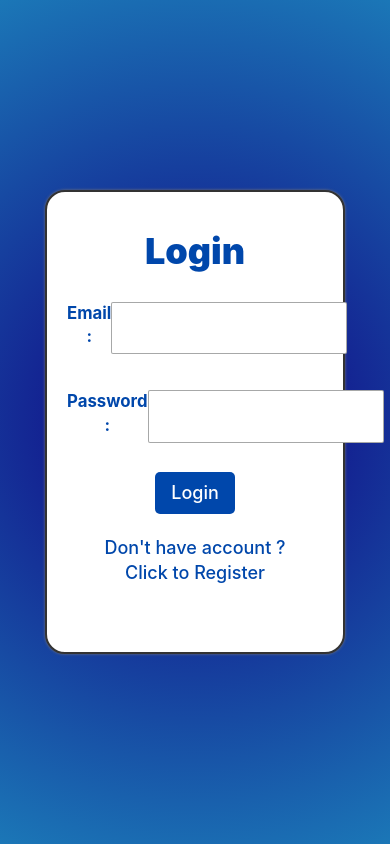
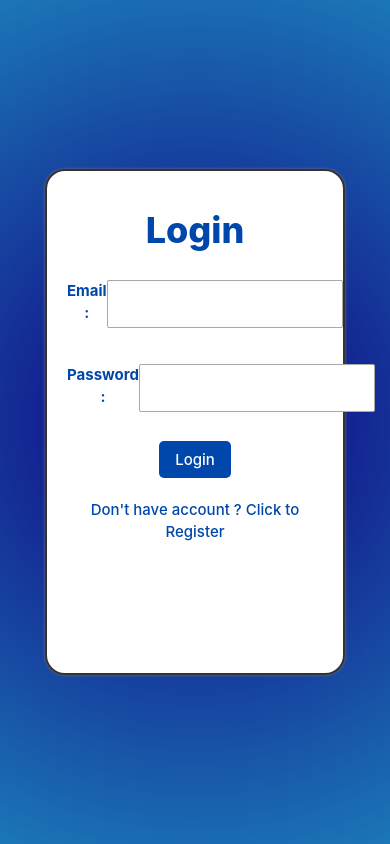
Before and after one commit to RevantTripathi/react-let-sconnect-network-app, a React (Create React App) app in the folder net-app/: page / in a window 390 px wide. Built offline with nearby package versions, Linux system fonts and the light colour scheme.

Commit message:
login-responsive

```diff
--- a/net-app/src/pages/LoginPage/LoginPage.css
+++ b/net-app/src/pages/LoginPage/LoginPage.css
@@ -9,8 +9,8 @@
     /* background-image: url(./logo-blue.png);
     background-repeat: no-repeat;
     background-size: cover; */
-    background: rgb(20,17,64);
-background: radial-gradient(circle, rgba(20,17,64,1) 0%, rgba(18,18,138,1) 19%, rgba(27,119,183,1) 100%);
+    background: rgb(20, 17, 64);
+    background: radial-gradient(circle, rgba(20, 17, 64, 1) 0%, rgba(18, 18, 138, 1) 19%, rgba(27, 119, 183, 1) 100%);
     opacity: 1;
     box-shadow: 0 0 100px black;
 
@@ -72,7 +72,7 @@ em:hover {
     color: #0047ab;
 }
 
-.regi-btn{
+.regi-btn {
     font-size: 18px;
     font-weight: 500;
     padding: 8px 16px;
@@ -82,3 +82,39 @@ em:hover {
     color: #0047ab;
     background-color: white;
 }
+
+
+@media (max-width : 1250px) {
+    .form {
+        display: flex;
+        flex-direction: column;
+        align-items: center;
+        padding: 20px;
+        background-color: white;
+        width: 30vw;
+        height: 60vh;
+        box-shadow: 0 0 3px rgb(118, 115, 115);
+        min-width: 300px;
+        margin: 0;
+        border: 2px solid;
+        border-radius: 20px;
+    }
+
+    .form-seg label {
+        font-size: 15px;
+        color: #0047ab;
+    }
+
+    .regi-btn {
+        font-size: 15px;
+        margin-top: 5%;
+    }
+
+    .submit-btn {
+        font-size: 15px;
+    }
+
+    .form h1 {
+        font-weight: 800;
+    }
+}
```
